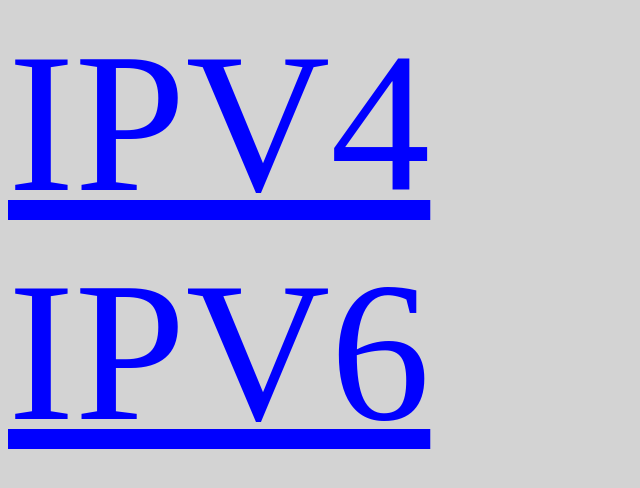
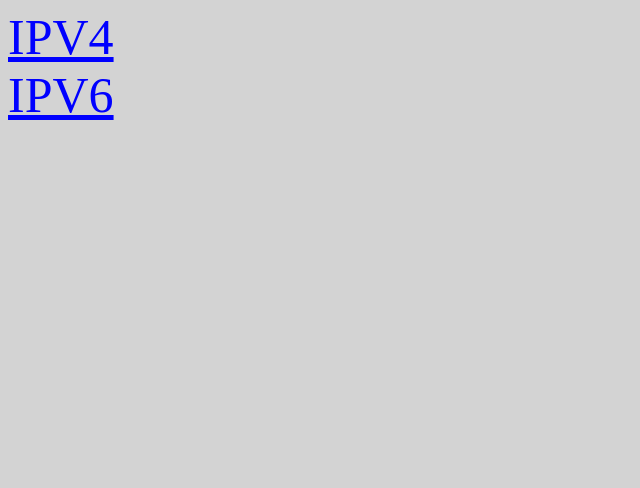
Before and after one commit to avinashsingh6641/MyCnblogaa, a plain HTML site: page left.html in a window 1280 px wide. Shown: the whole page, without its empty margins (0-640 px from the left). Drawn offline with Linux system fonts and the light colour scheme.

Commit message:
Update left.html

```diff
--- a/left.html
+++ b/left.html
@@ -3,7 +3,7 @@
 <title>left</title>
 </head>
 <body style="background-color:lightgrey">
-<a  style="color:blue;font-size:200px;"href="input.html"target="xyz">IPV4</a></br>
-<a  style="color:blue;font-size:200px;" href="output.html"target="xyz">IPV6</a>
+<a  style="color:blue;font-size:50px;"href="input.html"target="xyz">IPV4</a></br>
+<a  style="color:blue;font-size:50px;" href="output.html"target="xyz">IPV6</a>
 </body>
 </html>
```
